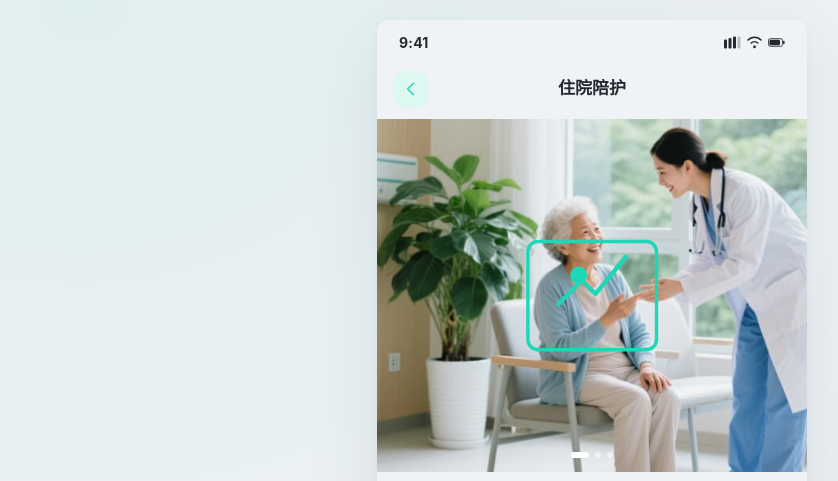
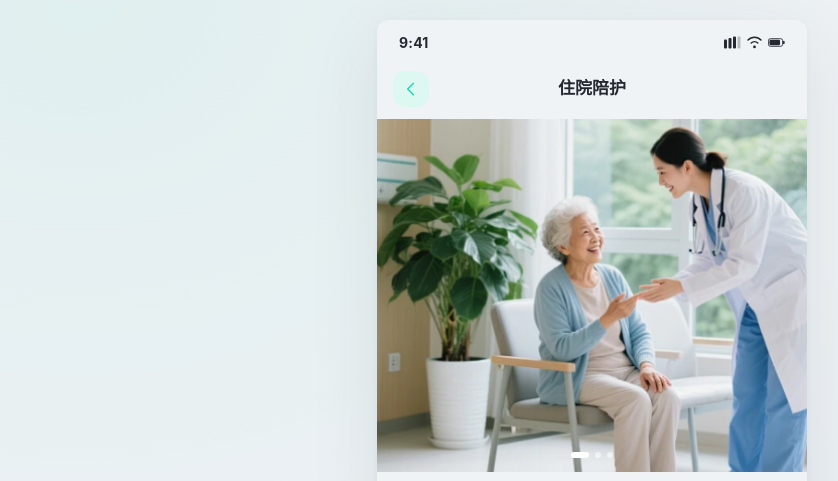
Before and after one commit to 578755309-droid/peihu, a website: page hospital-care.html in a window 1280 px wide. Shown: the top 481 px of the page, without its empty margins (48-886 px from the left). Drawn offline with Linux system fonts and the light colour scheme.

Commit message:
Remove placeholder icon overlay from service detail hero images

```diff
--- a/hospital-care.html
+++ b/hospital-care.html
@@ -541,7 +541,6 @@
     /* 大图区 */
     .hero-img{width:100%;padding-top:82%;position:relative;background:linear-gradient(135deg,#DDF7F1 0%,#D9CFF0 100%)}
     .hero-img img{position:absolute;inset:0;width:100%;height:100%;object-fit:cover;display:block}
-    .hero-img svg{position:absolute;inset:0;margin:auto;width:48%;height:48%}
     .hero-dots{position:absolute;left:50%;bottom:14px;transform:translateX(-50%);display:flex;gap:6px}
     .hero-dots span{width:6px;height:6px;border-radius:12px;background:rgba(255,255,255,.55)}
     .hero-dots span.on{width:18px;background:#fff}
@@ -755,7 +754,6 @@
       <div class="detail-only">
         <!-- 大图 -->
         <div class="hero-img" id="heroImg">
-          <svg viewBox="0 0 100 100"><rect x="12" y="18" width="76" height="64" rx="6" fill="none" stroke="#1CD8B7" stroke-width="2"/><path d="M30 55l14-14 8 8 18-22" fill="none" stroke="#1CD8B7" stroke-width="2.5" stroke-linecap="round" stroke-linejoin="round"/><circle cx="42" cy="38" r="5" fill="#1CD8B7"/></svg>
           <div class="hero-dots"><span class="on"></span><span></span><span></span></div>
         </div>
 
@@ -2480,7 +2478,7 @@
     document.getElementById('svcTitle').textContent = service.name;
     const detailKey = (serviceKey === 'visit') ? 'visit' : serviceKey;
     const detailCfg = SERVICE_DETAIL[detailKey] || SERVICE_DETAIL.hospital;
-    /* 顶部大图：生成图，加载失败时保留原 SVG 占位 */
+    /* 顶部大图：仅展示服务海报，加载失败时保留背景。 */
     (function(){
       var heroEl = document.getElementById('heroImg');
       if (!heroEl) return;
```
